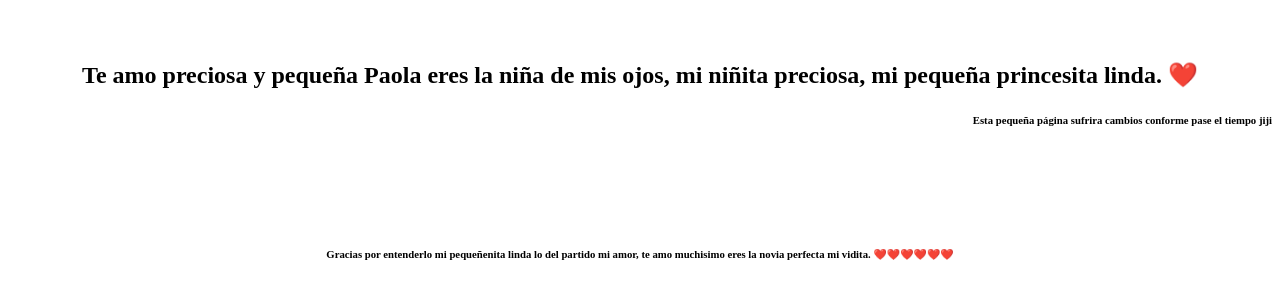
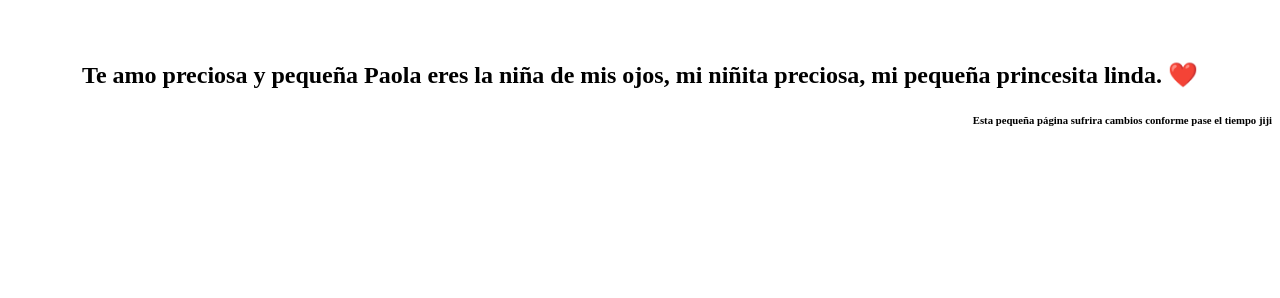
Before and after one commit to colquerafael/pao, a plain HTML site: page principal/index.html in a window 1280 px wide. Shown: the part 90-388 px from the top of the page. Drawn offline with Linux system fonts and the light colour scheme.

Commit message:
Update index.html

```diff
--- a/principal/index.html
+++ b/principal/index.html
@@ -22,7 +22,6 @@
     <h2> Te amo preciosa y pequeña Paola eres la niña de mis ojos, mi niñita preciosa, mi pequeña princesita linda. ❤️</h2>
 
     <h6 id="end">Esta pequeña página sufrira cambios conforme pase el tiempo jiji </h6> <br><br><br><br>
-    <h6> Gracias por entenderlo mi pequeñenita linda lo del partido mi amor, te amo muchisimo eres la novia perfecta mi vidita. ❤️❤️❤️❤️❤️❤️ <h6>
 
 </body>
 </html>
```
